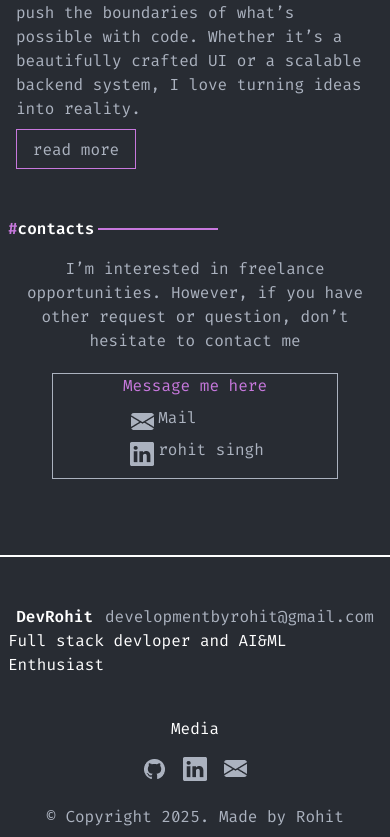
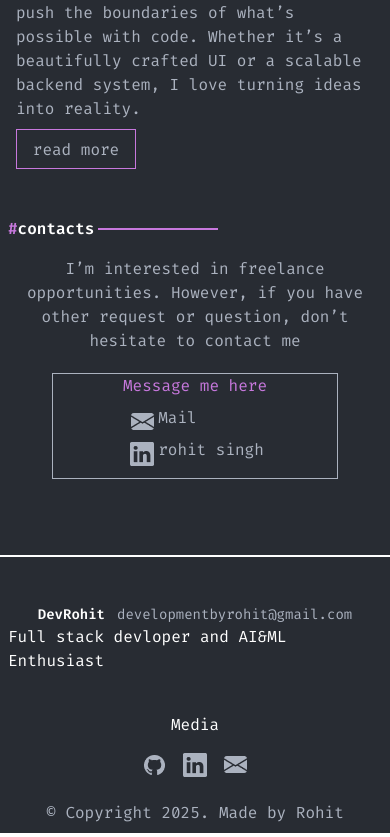
Before and after one commit to Rohitsinghwho/Portolio, a React (Vite) app: page / in a window 390 px wide. Shown: the part 3377-4214 px from the top of the page. Built offline with nearby package versions, Linux system fonts and the light colour scheme.

Commit message:
updated issue for small screen

```diff
--- a/src/Pages/Wrapper/Wrapper.tsx
+++ b/src/Pages/Wrapper/Wrapper.tsx
@@ -7,7 +7,7 @@ import { Outlet } from "react-router-dom"
 const Wrapper = () => {
   return (
     <div className="flex justify-center items-center main-container">
-      <div className="md:w-[100%] lg:w-[80%]">
+      <div className="w-[100%] lg:w-[80%]">
         <div >
           <Navbar/>
             <main className="p-2 lg:p-0">
--- a/src/components/Footer/Footer.tsx
+++ b/src/components/Footer/Footer.tsx
@@ -14,8 +14,8 @@ const Footer = () => {
       <div className="flex flex-col md:flex-row md:justify-between items-center gap-10 md:gap-0">
         <div className="flex flex-col">
           <div className="flex gap-3 justify-center">
-            <span className="text-white font-semibold ">DevRohit</span>
-            <span className="text-custom-gray">
+            <span className="text-white font-semibold text-sm ">DevRohit</span>
+            <span className="text-custom-gray text-sm">
               developmentbyrohit@gmail.com
             </span>
           </div>
```
